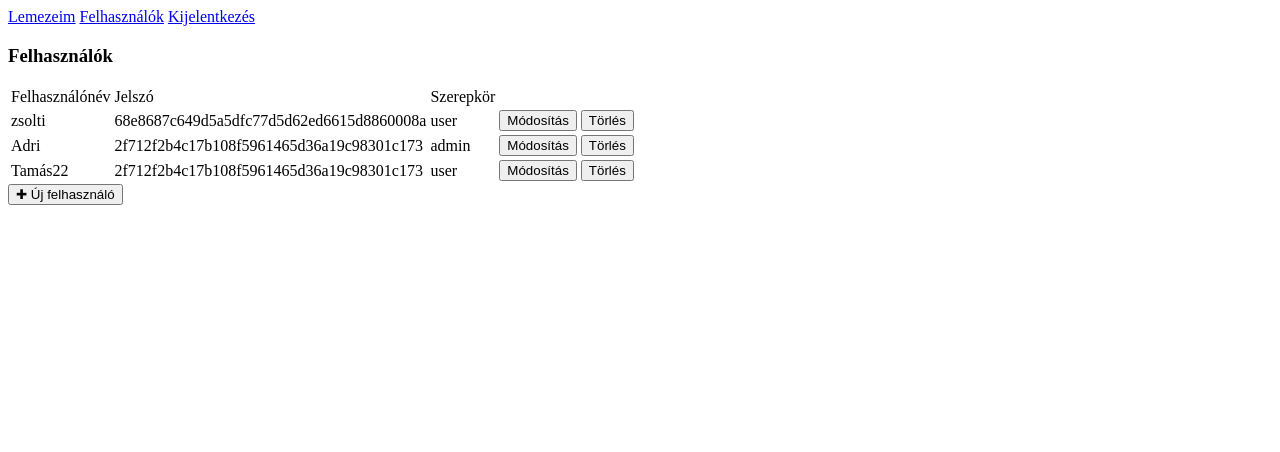
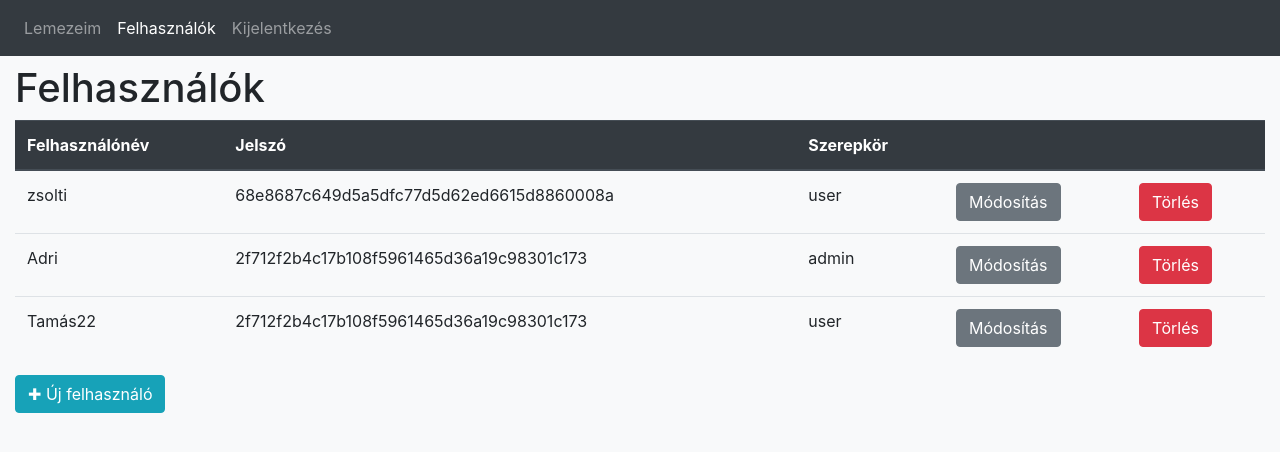
Before and after one commit to rappizs/cd_store_php, a PHP site: page /users.php in a window 1280 px wide. Shown: the top 452 px of the page. Run offline with PHP 8.4, Linux system fonts and the light colour scheme; a user stored in the database is signed in; data comes from the database, SQL or seed files in the repository.

Commit message:
Design users.php

```diff
--- a/discs.php
+++ b/discs.php
@@ -71,6 +71,7 @@ $result = mysqli_query($connection, "SELECT * FROM discs WHERE user_id='$userId'
             document.getElementById("id").value = disc.id;
 
             document.getElementById("edit_form").style.display = "block";
+            window.scrollTo(0,document.body.scrollHeight);
         }
 
         function hideForm() {
@@ -81,6 +82,7 @@ $result = mysqli_query($connection, "SELECT * FROM discs WHERE user_id='$userId'
         function handleNewDisc() {
             document.getElementById("edit_form").style.display = "none";
             document.getElementById("create_form").style.display = "block";
+            window.scrollTo(0,document.body.scrollHeight);
         }
     </script>
 </head>
@@ -150,7 +152,7 @@ $result = mysqli_query($connection, "SELECT * FROM discs WHERE user_id='$userId'
             </tbody>
         </table>
         <input class="btn btn-info" type="button" onclick="handleNewDisc()" value="&#10010 Új lemez">
-        <div class="pt-3 col-sm-12 col-md-6 col-lg-4" id="edit_form" style="display: none;">
+        <div class="pt-3 pb-3 col-sm-12 col-md-6 col-lg-4" id="edit_form" style="display: none;">
             <h3>Módosítás</h3>
             <form action="discs.php" method="post">
                 <input type="hidden" name="id" id="id">
@@ -178,7 +180,7 @@ $result = mysqli_query($connection, "SELECT * FROM discs WHERE user_id='$userId'
                 <button type="button" class="btn btn-secondary" onclick="hideForm()">Mégse</button>
             </form>
         </div>
-        <div class="pt-3 col-sm-12 col-md-6 col-lg-4" id="create_form" style="display: none;">
+        <div class="pt-3 pb-3 col-sm-12 col-md-6 col-lg-4" id="create_form" style="display: none;">
             <h3>Új lemez létrehozása</h3>
             <form action="discs.php" method="post">
                 <div class="form-group">
--- a/users.php
+++ b/users.php
@@ -65,6 +65,7 @@ $result = mysqli_query($connection, "SELECT * FROM users");
 <head>
     <meta charset="UTF-8">
     <meta name="viewport" content="width=device-width, initial-scale=1.0">
+    <link rel="stylesheet" href="css/bootstrap.min.css">
     <title>Felhasználók</title>
     <script>
         function handleChange(user) {
@@ -75,6 +76,7 @@ $result = mysqli_query($connection, "SELECT * FROM users");
             document.getElementById("role").value = user.role;
 
             document.getElementById("edit_form").style.display = "block";
+            window.scrollTo(0, document.body.scrollHeight);
         }
 
         function hideForm() {
@@ -85,6 +87,7 @@ $result = mysqli_query($connection, "SELECT * FROM users");
         function handleNewUser() {
             document.getElementById("edit_form").style.display = "none";
             document.getElementById("create_form").style.display = "block";
+            window.scrollTo(0, document.body.scrollHeight);
         }
 
         function passwordCheck() {
@@ -100,15 +103,24 @@ $result = mysqli_query($connection, "SELECT * FROM users");
     </script>
 </head>
 
-<body>
-    <nav>
+<body class="bg-light">
+    <nav class="navbar navbar-expand-lg navbar-dark bg-dark">
+        <ul class="navbar-nav mr-auto">
             <?php if ($_SESSION['role'] === "admin") : ?>
-            <a href="discs.php">Lemezeim</a>
-            <a href="users.php">Felhasználók</a>
+                <li class="nav-item">
+                    <a href="discs.php" class="nav-link">Lemezeim</a>
+                </li>
+                <li class="nav-item active">
+                    <a href="users.php" class="nav-link">Felhasználók</a>
+                </li>
             <?php endif; ?>
-        <a href="logout.php">Kijelentkezés</a>
+            <li class="nav-item">
+                <a href="logout.php" class="nav-link">Kijelentkezés</a>
+            </li>
+        </ul>
     </nav>
-    <h3 id="error" style="color: red;">
+    <div class="container-fluid">
+        <h5 id="error" style="color: red;">
             <?php
             if (isset($_GET['update_failed'])) {
                 echo "Nem sikerült a módosítás!";
@@ -120,15 +132,16 @@ $result = mysqli_query($connection, "SELECT * FROM users");
                 echo "Nem sikerült a létrehozás!";
             }
             ?>
-    </h3>
-    <h3>Felhasználók</h3>
-    <table>
-        <thead>
+        </h5>
+        <h1>Felhasználók</h1>
+        <table class="table col-12">
+            <thead class="thead-dark">
                 <tr>
-                <td>Felhasználónév</td>
-                <td>Jelszó</td>
-                <td>Szerepkör</td>
-                <td></td>
+                    <th scope="col">Felhasználónév</th>
+                    <th scope="col">Jelszó</th>
+                    <th scope="col">Szerepkör</th>
+                    <th scope="col"></th>
+                    <th scope="col"></th>
                 </tr>
             </thead>
             <tbody>
@@ -139,46 +152,71 @@ $result = mysqli_query($connection, "SELECT * FROM users");
                         <td><?= $row['username'] ?></td>
                         <td><?= $row['password'] ?></td>
                         <td><?= $row['role'] ?></td>
-                    <td><button onclick='handleChange(<?php echo json_encode($row); ?>)'>Módosítás</button></td>
+                        <td><button class="btn btn-secondary" onclick='handleChange(<?php echo json_encode($row); ?>)'>Módosítás</button></td>
                         <td>
                             <form action="users.php" method="post">
                                 <input type="hidden" name="id" value="<?= $row['id'] ?>">
-                            <input type="submit" value="Törlés" name="delete">
+                                <input type="submit" value="Törlés" name="delete" class="btn btn-danger">
                             </form>
                         </td>
                     </tr>
                 <?php } ?>
             </tbody>
         </table>
-    <input type="button" onclick="handleNewUser()" value="&#10010 Új felhasználó">
-    <div id="edit_form" style="display: none;">
+        <input class="btn btn-info" type="button" onclick="handleNewUser()" value="&#10010 Új felhasználó">
+        <div class="pt-3 pb-3 col-sm-12 col-md-6 col-lg-4" id="edit_form" style="display: none;">
             <h3>Módosítás</h3>
             <form action="users.php" method="post" onsubmit="return passwordCheck()">
                 <input type="hidden" name="id" id="id">
-            Felhasználónév: <input type="text" id="username" name="username" required> <br>
-            Szerepkör: <select name="role" id="role">
+                <div class="form-group">
+                    <label for="">Felhasználónév:</label>
+                    <input class="form-control" type="text" id="username" name="username" required>
+                </div>
+                <div class="form-group">
+                    <label for="">Szerepkör:</label>
+                    <select class="form-control" name="role" id="role">
                         <option value="user">Felhasználó</option>
                         <option value="admin">Adminisztrátor</option>
-            </select> <br>
-            Jelszó: <input type="password" id="password" name="password"> <br>
-            Jelszó mégegyszer: <input type="password" id="password_again"> <br>
-            <input type="submit" value="Mentés" name="save">
+                    </select>
+                </div>
+                <div class="form-group">
+                    <label for="">Jelszó: </label>
+                    <input class="form-control" type="password" id="password" name="password">
+                </div>
+                <div class="form-group">
+                    <label for="">Jelszó mégegyszer: </label>
+                    <input class="form-control" type="password" id="password_again">
+                </div>
+                <input class="btn btn-info" type="submit" value="Mentés" name="save">
+                <button type="button" class="btn btn-secondary" onclick="hideForm()">Mégse</button>
             </form>
-        <button onclick="hideForm()">Mégse</button>
         </div>
-    <div id="create_form" style="display: none;">
+        <div class="pt-3 pb-3 col-sm-12 col-md-6 col-lg-4" id="create_form" style="display: none;">
             <h3>Új felhasználó létrehozása</h3>
             <form action="users.php" method="post" onsubmit="return passwordCheck()">
-            Felhasználónév: <input type="text" name="username" required> <br>
-            Szerepkör: <select name="role">
+                <div class="form-group">
+                    <label for="">Felhasználónév:</label>
+                    <input class="form-control" type="text" name="username" required>
+                </div>
+                <div class="form-group">
+                    <label for="">Szerepkör:</label>
+                    <select class="form-control" name="role">
                         <option value="user">Felhasználó</option>
                         <option value="admin">Adminisztrátor</option>
-            </select> <br>
-            Jelszó: <input type="password" id="password" name="password" required> <br>
-            Jelszó mégegyszer: <input type="password" id="password_again" required> <br>
-            <input type="submit" value="Létrehozás" name="create">
+                    </select>
+                </div>
+                <div class="form-group">
+                    <label for="">Jelszó: </label>
+                    <input class="form-control" type="password" id="password" name="password" required>
+                </div>
+                <div class="form-group">
+                    <label for="">Jelszó mégegyszer: </label>
+                    <input class="form-control" type="password" id="password_again" required>
+                </div>
+                <input class="btn btn-info" type="submit" value="Létrehozás" name="create">
+                <button type="button" class="btn btn-secondary" onclick="hideForm()">Mégse</button>
             </form>
-        <button onclick="hideForm()">Mégse</button>
+        </div>
     </div>
 </body>
 
```
Lines whose indentation alone changed are shown as unchanged.
